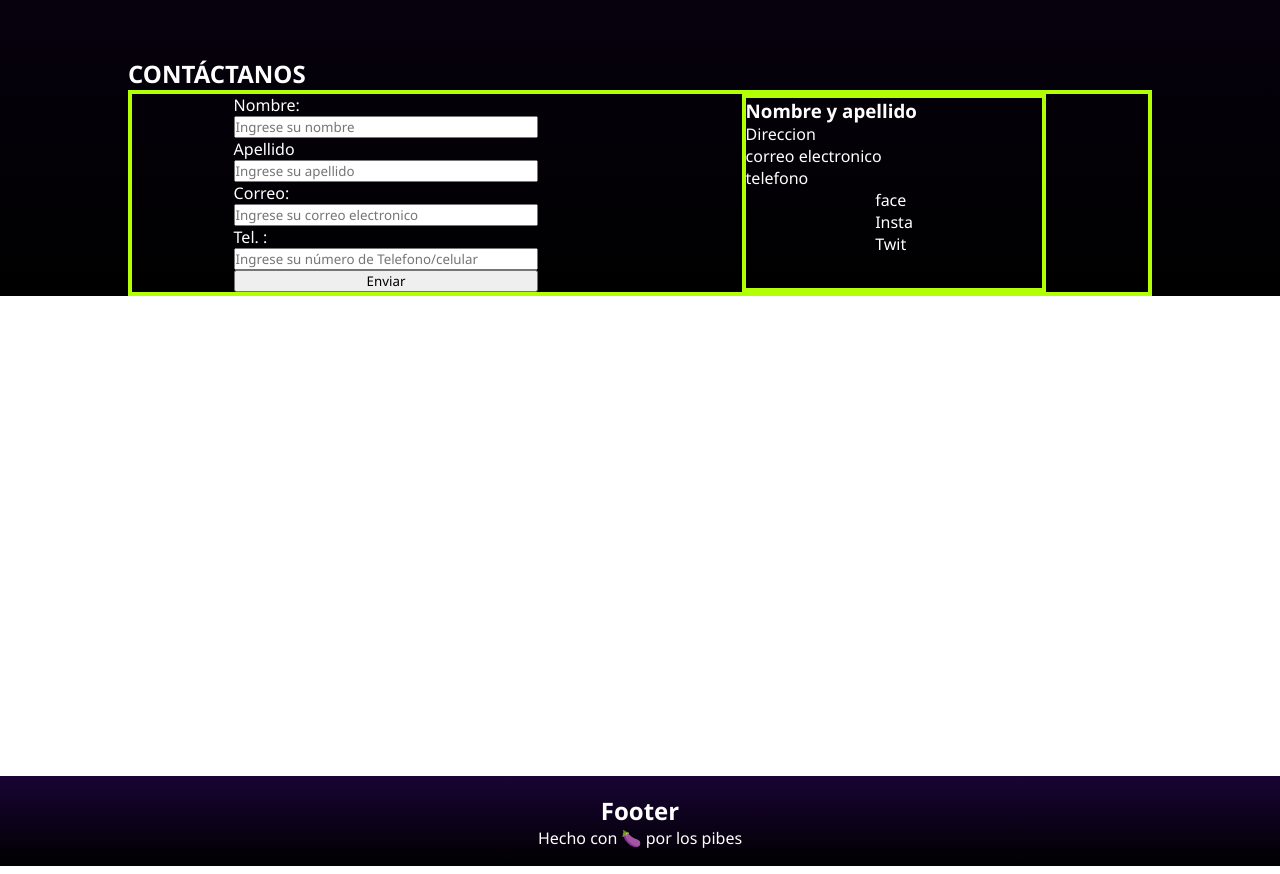
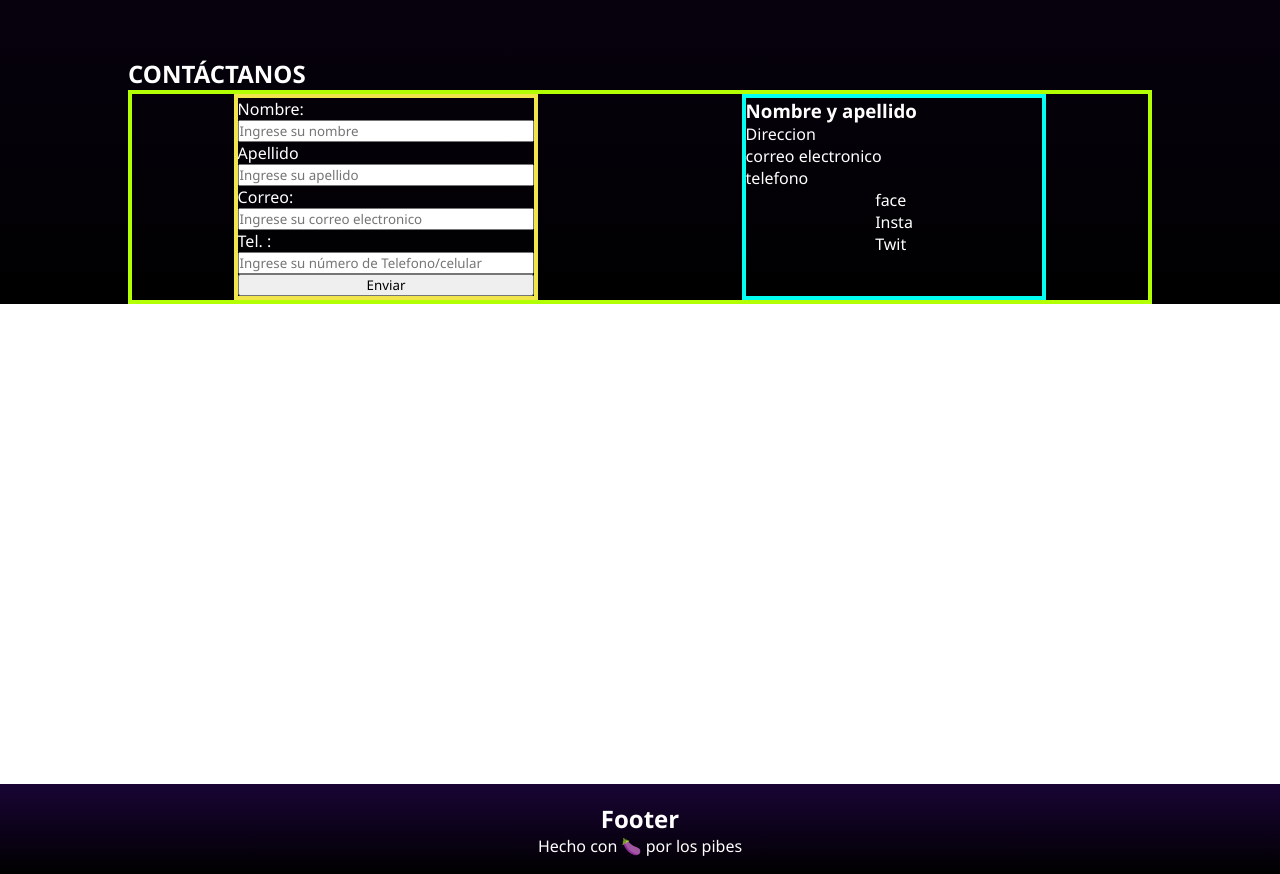
Before and after one commit to FrancoNardella/LandingPage_Integrador, a plain HTML site: page index.html in a window 1280 px wide. Shown: the part 2090-2964 px from the top of the page. Drawn offline with Linux system fonts and the light colour scheme.

Commit message:
Probando push desde mi maquina local

```diff
--- a/css/styles.css
+++ b/css/styles.css
@@ -221,6 +221,7 @@ main {
   flex-direction: row;
 }
 .contacto-form {
+  border: 4px solid #f0e54b;
   display: flex;
   justify-content: center;
   flex-direction: column;
@@ -231,7 +232,7 @@ main {
 }
 
 .contacto-redes {
-  border: 4px solid #b3ff03;
+  border: 4px solid #03fff2;
   width: 30%;
 }
 .contacto-redes h3,li{
```
